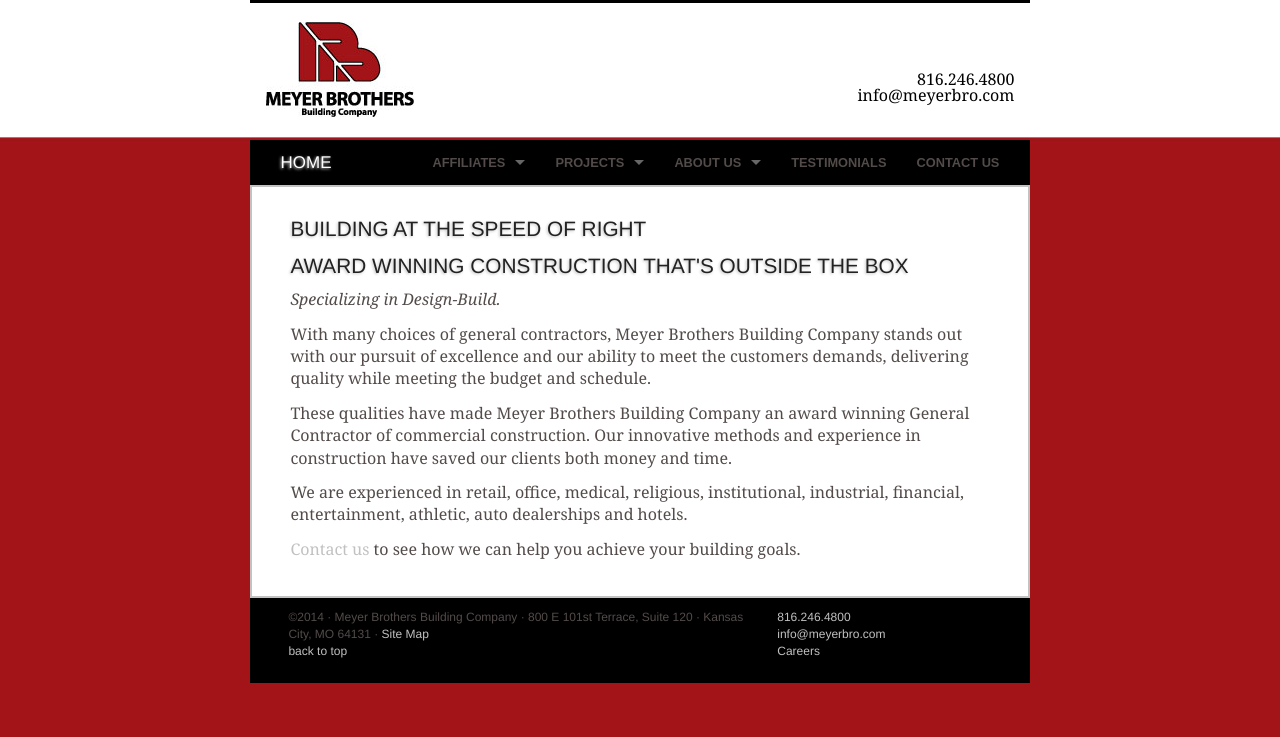
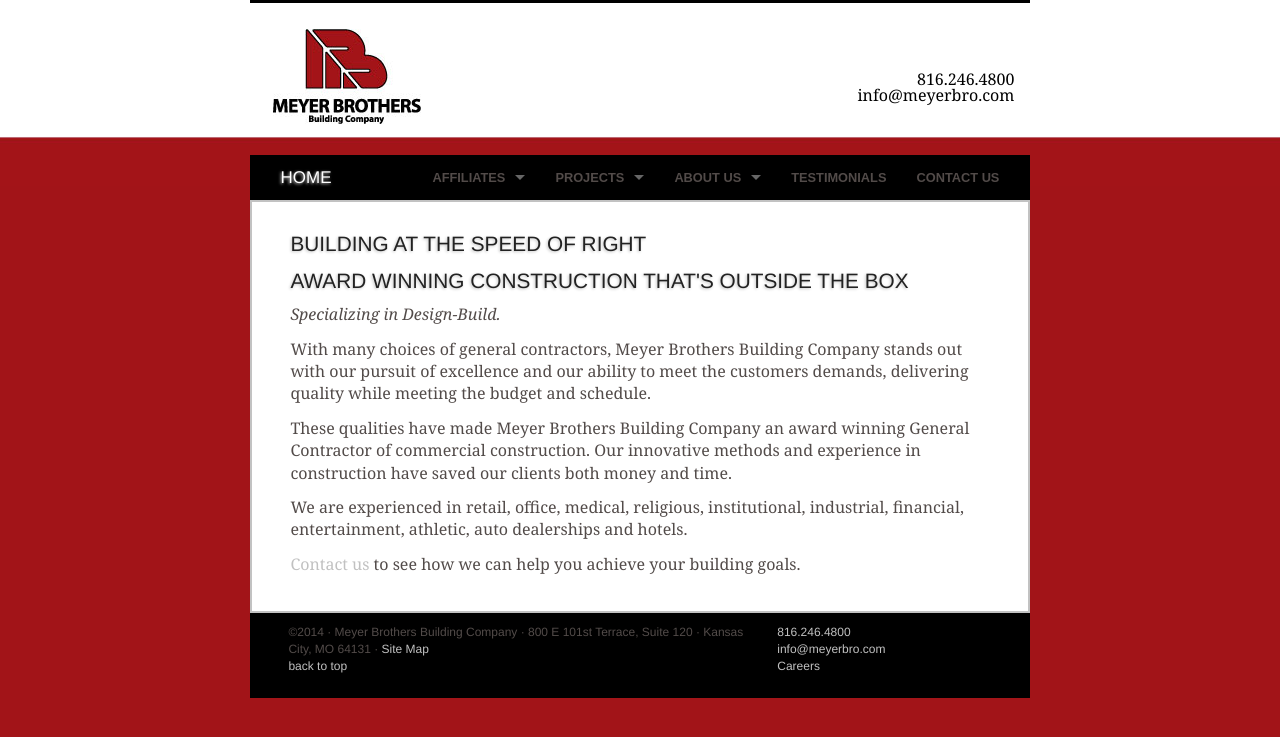
Before and after one commit to jiko/meyerbro, a Jekyll site: the page built from index.html, in a window 1280 px wide. Shown: the top 737 px of the page. Built offline with Jekyll 4.4.1, drawn with Linux system fonts in a browser that asks for light colours; Markdown is read by kramdown in place of the engine named in the settings.

Commit message:
Lil tweaks to img padding and page titles.

```diff
--- a/_layouts/default.html
+++ b/_layouts/default.html
@@ -4,7 +4,7 @@
 <head>
   <meta charset="utf-8">
   <meta http-equiv="X-UA-Compatible" content="IE=edge,chrome=1">
-  <title>{{ page.title }}</title>
+  <title>MBBC :: {{ page.title }}</title>
   <meta name="viewport" content="width=device-width, initial-scale=1.0">
   <meta name="Description" content="{{ page.description }}" />
   <meta name="Keywords" content="{{ page.keywords }}" />
--- a/css/main.css
+++ b/css/main.css
@@ -103,25 +103,6 @@
 
 footer address {
 	display: inline;}
-/*
-footer .contact {
-  float: left;
-  margin-right: 3em;
-}
-
-footer .contact a {
-  color: #8085C1;
-}
-
-footer .rss {
-  margin-right: -.2em;
-  float: right;
-  text-align: right;
-}
-
-footer .rss img {
-  border: 0;
-}*/
 
 article {
 	border: 2px solid #c2c2c2;
@@ -136,15 +117,7 @@
 /*
 /*****************************************************************************/
 
-.id-card img {
-	width: 113px;
-	max-height: 160px;
-	}
-/*
-article img {
-	width: 260px;
-	}
-*/
+img { padding: 1%; }
 
 /*****************************************************************************/
 /*
@@ -202,39 +175,3 @@
 .top-bar {
 	background: #000;
 }
-
-/*
-nav.top-bar {
-	font-family: 'Montserrat', Arial, sans-serif !important;
-	font-weight: 700;
-	text-transform: uppercase;
-	font-size: .8em;
-	color: #524B49;
-	height: auto;
-	text-shadow: -1px 1px 3px #b9b9b9;}
-
-section.top-bar-section {
-	display: inline-block;
-	color: #524B49;
-	background-color: #000;
-}
-
-section.top-bar-section li {
-	color: #524B49;
-	background-color: #000;
-}
-
-nav li {
-	display: inline-block;
-	width: 16%;
-	border-right: 2px solid #c2c2c2;
-	text-align: center}
-nav #last {
-	border-right: 0px;}
-nav li a{
-	color: #524B49 !important;
-	text-decoration: none;}
-nav li a:hover, nav li a.current {
-	color: #000000 !important;
-	text-decoration: none !important;}
-*/
```
